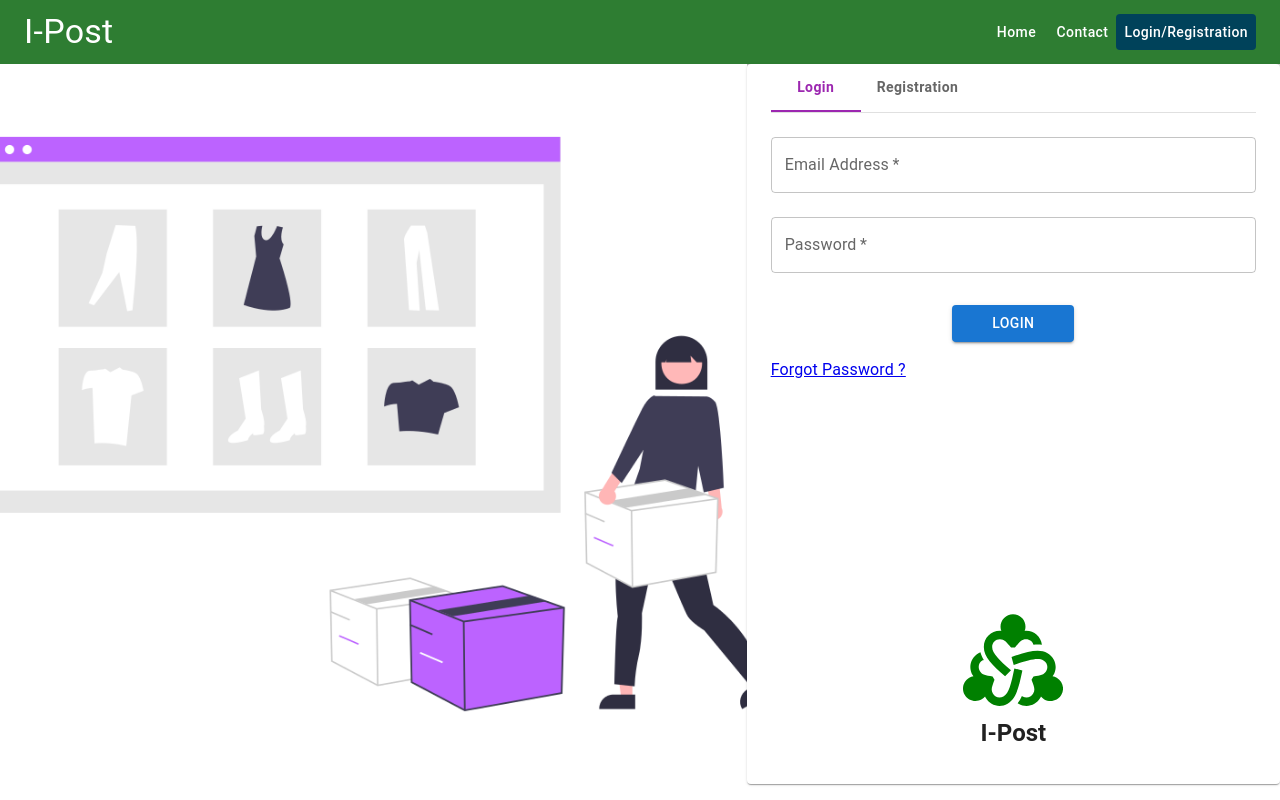
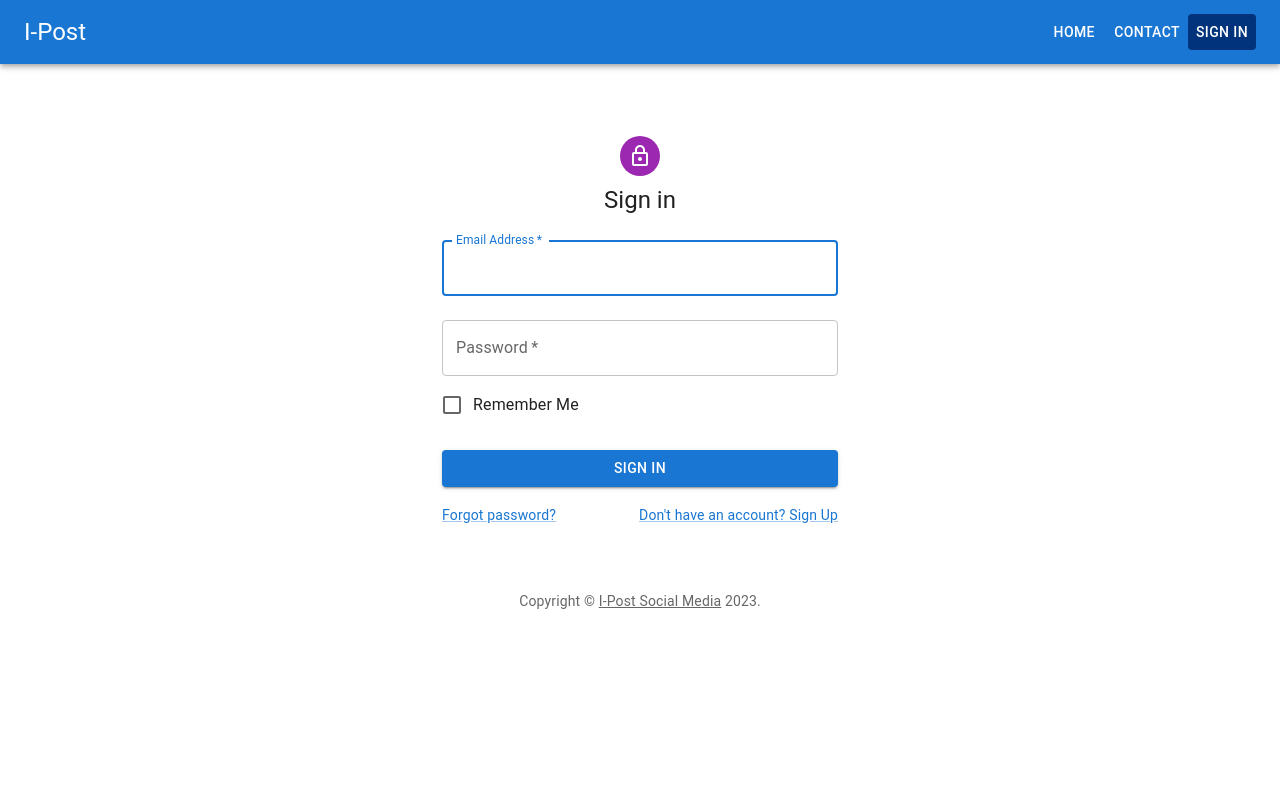
Before and after one commit to Dexios102/mini-facebook, a React (Create React App) app in the folder frontend/: page /login in a window 1280 px wide. Built offline with nearby package versions, Linux system fonts and the light colour scheme.

Commit message:
jan29update

```diff
--- a/frontend/src/App.js
+++ b/frontend/src/App.js
@@ -1,5 +1,6 @@
 import { BrowserRouter, Navigate, Route, Routes } from "react-router-dom";
-import LoginReg from "./pages/auth/LoginReg";
+import UserLogin from "./pages/auth/UserLogin";
+import Registration from "./pages/auth/Registration";
 import ResetPassword from "./pages/auth/ResetPassword";
 import SendPasswordResetEmail from "./pages/auth/SendPasswordResetEmail";
 import Contact from "./pages/Contact";
@@ -16,7 +17,8 @@
           <Route path="/" element={<Layout />}>
             <Route index element={<Home />} />
             <Route path="contact" element={<Contact />} />
-            <Route path="login" element={!access_token ? <LoginReg /> : <Navigate to="/dashboard" />} />
+            <Route path="login" element={!access_token ? <UserLogin /> : <Navigate to="/dashboard" />} />
+            <Route path="register" element={!access_token ? <Registration /> : <Navigate to="/login" />} />
             <Route path="sendpasswordresetemail" element={<SendPasswordResetEmail />} />
             <Route path="api/user/reset/:id/:token" element={<ResetPassword />} />
           </Route>
--- a/frontend/src/components/Navbar.js
+++ b/frontend/src/components/Navbar.js
@@ -6,15 +6,15 @@
   const { access_token } = getToken()
   return <>
     <Box sx={{ flexGrow: 1 }}>
-      <AppBar position="static" color="success">
+      <AppBar position="static" color="primary">
         <Toolbar>
-          <Typography variant='h4' component="div" sx={{ flexGrow: 1 }}>I-Post</Typography>
+          <Typography variant='h5' component="div" sx={{ flexGrow: 1 }}>I-Post</Typography>
 
-          <Button component={NavLink} to='/' style={({ isActive }) => { return { backgroundColor: isActive ? '#00425A' : '' } }} sx={{ color: 'white', textTransform: 'none' }}>Home</Button>
+          <Button component={NavLink} to='/' style={({ isActive }) => { return { backgroundColor: isActive ? '#00337C' : '' } }} sx={{ color: 'white', textTransform: 'uppercase' }}>Home</Button>
 
-          <Button component={NavLink} to='/contact' style={({ isActive }) => { return { backgroundColor: isActive ? '#00425A' : '' } }} sx={{ color: 'white', textTransform: 'none' }}>Contact</Button>
+          <Button component={NavLink} to='/contact' style={({ isActive }) => { return { backgroundColor: isActive ? '#00337C' : '' } }} sx={{ color: 'white', textTransform: 'uppercase' }}>Contact</Button>
 
-          {access_token ? <Button component={NavLink} to='/dashboard' style={({ isActive }) => { return { backgroundColor: isActive ? '#00425A' : '' } }} sx={{ color: 'white', textTransform: 'none' }}>Dashboard</Button> : <Button component={NavLink} to='/login' style={({ isActive }) => { return { backgroundColor: isActive ? '#00425A' : '' } }} sx={{ color: 'white', textTransform: 'none' }}>Login/Registration</Button>}
+          {access_token ? <Button component={NavLink} to='/dashboard' style={({ isActive }) => { return { backgroundColor: isActive ? '#00425A' : '' } }} sx={{ color: 'white', textTransform: 'none' }}>Dashboard</Button> : <Button component={NavLink} to='/login' style={({ isActive }) => { return { backgroundColor: isActive ? '#00337C' : '' } }} sx={{ color: 'white', textTransform: 'uppercase' }}>Sign in</Button>}
 
         </Toolbar>
       </AppBar>
--- a/frontend/src/pages/auth/LoginReg.js
+++ /dev/null
@@ -1,61 +0,0 @@
-import { Grid, Card, Tabs, Typography, Tab, Box } from '@mui/material';
-import { useState } from 'react';
-import Pic1 from '../../images/pic1.png'
-import Registration from './Registration';
-import UserLogin from './UserLogin';
-import Diversity2Icon from '@mui/icons-material/Diversity2';
-
-const TabPanel = (props) => {
-  const { children, value, index } = props;
-  return (
-    <div role='tabpanel' hidden={value !== index}>
-      {
-        value === index && (
-          <Box>{children}</Box>
-        )
-      }
-    </div>
-  )
-}
-const LoginReg = () => {
-  const [value, setValue] = useState(0);
-  const handleChange = (event, newValue) => {
-    setValue(newValue);
-  }
-  return <>
-    <Grid container sx={{ height: '90vh' }}>
-      <Grid item lg={7} sm={5} sx={{
-        backgroundImage: `url(${Pic1})`,
-        backgroundRepeat: 'no-repeat',
-        backgroundSize: 'cover',
-        backgroundPosition: 'center',
-        display: { xs: 'none', sm: 'block' }
-      }}>
-      </Grid>
-      <Grid item lg={5} sm={7} xs={12}>
-        <Card sx={{ width: '100%', height: '100%' }}>
-          <Box sx={{ mx: 3, height: 530 }}>
-            <Box sx={{ borderBottom: 1, borderColor: 'divider' }}>
-              <Tabs value={value} textColor='secondary' indicatorColor='secondary' onChange={handleChange}>
-                <Tab label='Login' sx={{ textTransform: 'none', fontWeight: 'bold' }}></Tab>
-                <Tab label='Registration' sx={{ textTransform: 'none', fontWeight: 'bold' }}></Tab>
-              </Tabs>
-            </Box>
-            <TabPanel value={value} index={0}>
-              <UserLogin />
-            </TabPanel>
-            <TabPanel value={value} index={1}>
-              <Registration />
-            </TabPanel>
-          </Box>
-          <Box textAlign='center' sx={{ mt: 2 }}>
-            <Diversity2Icon sx={{ color: 'green', fontSize: 100 }} />
-            <Typography variant='h5' sx={{ fontWeight: 'bold' }}>I-Post</Typography>
-          </Box>
-        </Card>
-      </Grid>
-    </Grid>
-  </>;
-};
-
-export default LoginReg;
--- a/frontend/src/pages/auth/Registration.js
+++ b/frontend/src/pages/auth/Registration.js
@@ -1,60 +1,131 @@
-import { TextField, FormControlLabel, Checkbox, Button, Box, Alert, Typography } from '@mui/material';
-import { useState } from 'react';
-import { useNavigate } from 'react-router-dom';
-import { useRegisterUserMutation } from '../../services/userAuthApi'
-import { storeToken } from '../../services/LocalStorageService';
+import * as React from 'react';
+import Avatar from '@mui/material/Avatar';
+import Button from '@mui/material/Button';
+import CssBaseline from '@mui/material/CssBaseline';
+import TextField from '@mui/material/TextField';
+import FormControlLabel from '@mui/material/FormControlLabel';
+import Checkbox from '@mui/material/Checkbox';
+import Link from '@mui/material/Link';
+import Grid from '@mui/material/Grid';
+import Box from '@mui/material/Box';
+import LockOutlinedIcon from '@mui/icons-material/LockOutlined';
+import Typography from '@mui/material/Typography';
+import Container from '@mui/material/Container';
+import { createTheme, ThemeProvider } from '@mui/material/styles';
 
-const Registration = () => {
-  const [server_error, setServerError] = useState({})
-  const navigate = useNavigate();
-  const [registerUser, { isLoading }] = useRegisterUserMutation()
-  const handleSubmit = async (e) => {
-    e.preventDefault();
-    const data = new FormData(e.currentTarget);
-    const actualData = {
-      name: data.get('name'),
+function Copyright(props) {
+  return (
+    <Typography variant="body2" color="text.secondary" align="center" {...props}>
+      {'Copyright © '}
+      <Link color="inherit" href="https://mui.com/">
+        Your Website
+      </Link>{' '}
+      {new Date().getFullYear()}
+      {'.'}
+    </Typography>
+  );
+}
+
+const theme = createTheme();
+
+export default function SignUp() {
+  const handleSubmit = (event) => {
+    event.preventDefault();
+    const data = new FormData(event.currentTarget);
+    console.log({
       email: data.get('email'),
       password: data.get('password'),
-      password2: data.get('password2'),
-      tc: data.get('tc'),
-    }
-    const res = await registerUser(actualData)
-    if (res.error) {
-      // console.log(typeof (res.error.data.errors))
-      // console.log(res.error.data.errors)
-      setServerError(res.error.data.errors)
-    }
-    if (res.data) {
-      console.log(typeof (res.data))
-      console.log(res.data)
-      storeToken(res.data.token)
-      navigate('/dashboard')
-    }
-  }
-  return <>
-    {/* {server_error.non_field_errors ? console.log(server_error.non_field_errors[0]) : ""}
-    {server_error.name ? console.log(server_error.name[0]) : ""}
-    {server_error.email ? console.log(server_error.email[0]) : ""}
-    {server_error.password ? console.log(server_error.password[0]) : ""}
-    {server_error.password2 ? console.log(server_error.password2[0]) : ""}
-    {server_error.tc ? console.log(server_error.tc[0]) : ""} */}
-    <Box component='form' noValidate sx={{ mt: 1 }} id='registration-form' onSubmit={handleSubmit}>
-      <TextField margin='normal' required fullWidth id='name' name='name' label='Name' />
-      {server_error.name ? <Typography style={{ fontSize: 12, color: 'red', paddingLeft: 10 }}>{server_error.name[0]}</Typography> : ""}
-      <TextField margin='normal' required fullWidth id='email' name='email' label='Email Address' />
-      {server_error.email ? <Typography style={{ fontSize: 12, color: 'red', paddingLeft: 10 }}>{server_error.email[0]}</Typography> : ""}
-      <TextField margin='normal' required fullWidth id='password' name='password' label='Password' type='password' />
-      {server_error.password ? <Typography style={{ fontSize: 12, color: 'red', paddingLeft: 10 }}>{server_error.password[0]}</Typography> : ""}
-      <TextField margin='normal' required fullWidth id='password2' name='password2' label='Confirm Password' type='password' />
-      {server_error.password2 ? <Typography style={{ fontSize: 12, color: 'red', paddingLeft: 10 }}>{server_error.password2[0]}</Typography> : ""}
-      <FormControlLabel control={<Checkbox value={true} color="primary" name="tc" id="tc" />} label="I agree to term and condition." />
-      {server_error.tc ? <span style={{ fontSize: 12, color: 'red', paddingLeft: 10 }}>{server_error.tc[0]}</span> : ""}
-      <Box textAlign='center'>
-        <Button type='submit' variant='contained' sx={{ mt: 3, mb: 2, px: 5 }}>Join</Button>
-      </Box>
-      {server_error.non_field_errors ? <Alert severity='error'>{server_error.non_field_errors[0]}</Alert> : ''}
-    </Box>
-  </>;
-};
+    });
+  };
 
-export default Registration;
+  return (
+    <ThemeProvider theme={theme}>
+      <Container component="main" maxWidth="xs">
+        <CssBaseline />
+        <Box
+          sx={{
+            marginTop: 8,
+            display: 'flex',
+            flexDirection: 'column',
+            alignItems: 'center',
+          }}
+        >
+          <Avatar sx={{ m: 1, bgcolor: 'secondary.main' }}>
+            <LockOutlinedIcon />
+          </Avatar>
+          <Typography component="h1" variant="h5">
+            Sign up
+          </Typography>
+          <Box component="form" noValidate onSubmit={handleSubmit} sx={{ mt: 3 }}>
+            <Grid container spacing={2}>
+              <Grid item xs={12} sm={6}>
+                <TextField
+                  autoComplete="given-name"
+                  name="firstName"
+                  required
+                  fullWidth
+                  id="firstName"
+                  label="First Name"
+                  autoFocus
+                />
+              </Grid>
+              <Grid item xs={12} sm={6}>
+                <TextField
+                  required
+                  fullWidth
+                  id="lastName"
+                  label="Last Name"
+                  name="lastName"
+                  autoComplete="family-name"
+                />
+              </Grid>
+              <Grid item xs={12}>
+                <TextField
+                  required
+                  fullWidth
+                  id="email"
+                  label="Email Address"
+                  name="email"
+                  autoComplete="email"
+                />
+              </Grid>
+              <Grid item xs={12}>
+                <TextField
+                  required
+                  fullWidth
+                  name="password"
+                  label="Password"
+                  type="password"
+                  id="password"
+                  autoComplete="new-password"
+                />
+              </Grid>
+              <Grid item xs={12}>
+                <FormControlLabel
+                  control={<Checkbox value="allowExtraEmails" color="primary" />}
+                  label="I want to receive inspiration, marketing promotions and updates via email."
+                />
+              </Grid>
+            </Grid>
+            <Button
+              type="submit"
+              fullWidth
+              variant="contained"
+              sx={{ mt: 3, mb: 2 }}
+            >
+              Sign Up
+            </Button>
+            <Grid container justifyContent="flex-end">
+              <Grid item>
+                <Link href="#" variant="body2">
+                  Already have an account? Sign in
+                </Link>
+              </Grid>
+            </Grid>
+          </Box>
+        </Box>
+        <Copyright sx={{ mt: 5 }} />
+      </Container>
+    </ThemeProvider>
+  );
+}
--- a/frontend/src/pages/auth/UserLogin.js
+++ b/frontend/src/pages/auth/UserLogin.js
@@ -1,15 +1,41 @@
-import { TextField, Button, Box, Alert, Typography, CircularProgress } from '@mui/material';
+import * as React from 'react';
+import Avatar from '@mui/material/Avatar';
+import Button from '@mui/material/Button';
+import CssBaseline from '@mui/material/CssBaseline';
+import TextField from '@mui/material/TextField';
+import FormControlLabel from '@mui/material/FormControlLabel';
+import Checkbox from '@mui/material/Checkbox';
+import Link from '@mui/material/Link';
+import Grid from '@mui/material/Grid';
+import Box from '@mui/material/Box';
+import LockOutlinedIcon from '@mui/icons-material/LockOutlined';
+import Typography from '@mui/material/Typography';
+import Container from '@mui/material/Container';
+import { createTheme, ThemeProvider } from '@mui/material/styles';
 import { useEffect, useState } from 'react';
 import { useDispatch } from 'react-redux';
-import { NavLink, useNavigate } from 'react-router-dom';
+import { useNavigate } from 'react-router-dom';
 import { setUserToken } from '../../features/authSlice';
 import { getToken, storeToken } from '../../services/LocalStorageService';
 import { useLoginUserMutation } from '../../services/userAuthApi';
 
+function Copyright(props) {
+  return (
+    <Typography variant="body2" color="text.secondary" align="center" {...props}>
+      {'Copyright © '}
+      <Link color="inherit" href="https://mui.com/">
+        I-Post Social Media
+      </Link>{' '}
+      {new Date().getFullYear()}
+      {'.'}
+    </Typography>
+  );
+}
+const theme = createTheme();
   const UserLogin = () => {
     const [server_error, setServerError] = useState({})
     const navigate = useNavigate();
-  const [loginUser, { isLoading }] = useLoginUserMutation()
+    const [loginUser] = useLoginUserMutation()
     const dispatch = useDispatch()
     const handleSubmit = async (e) => {
       e.preventDefault();
@@ -20,13 +46,9 @@
       }
       const res = await loginUser(actualData)
       if (res.error) {
-      // console.log(typeof (res.error.data.errors))
-      // console.log(res.error.data.errors)
         setServerError(res.error.data.errors)
       }
       if (res.data) {
-      // console.log(typeof (res.data))
-      // console.log(res.data)
         storeToken(res.data.token)
         let { access_token } = getToken()
         dispatch(setUserToken({ access_token: access_token }))
@@ -38,23 +60,80 @@
       dispatch(setUserToken({ access_token: access_token }))
     }, [access_token, dispatch])
 
-
-  return <>
+  return (
+    <ThemeProvider theme={theme}>
+      <Container component="main" maxWidth="xs">
+        <CssBaseline />
+        <Box
+          sx={{
+            marginTop: 8,
+            display: 'flex',
+            flexDirection: 'column',
+            alignItems: 'center',
+          }}
+        >
+          <Avatar sx={{ m: 1, bgcolor: 'secondary.main' }}>
+            <LockOutlinedIcon />
+          </Avatar>
+          <Typography component="h1" variant="h5">
+            Sign in
+          </Typography>
           {server_error.non_field_errors ? console.log(server_error.non_field_errors[0]) : ""}
           {server_error.email ? console.log(server_error.email[0]) : ""}
           {server_error.password ? console.log(server_error.password[0]) : ""}
-    <Box component='form' noValidate sx={{ mt: 1 }} id='login-form' onSubmit={handleSubmit}>
-      <TextField margin='normal' required fullWidth id='email' name='email' label='Email Address' />
+          <Box component="form" onSubmit={handleSubmit} id='login-form' noValidate sx={{ mt: 1 }}>
+            <TextField
+              margin="normal"
+              required
+              fullWidth
+              id="email"
+              label="Email Address"
+              name="email"
+              autoComplete="email"
+              autoFocus
+            />
             {server_error.email ? <Typography style={{ fontSize: 12, color: 'red', paddingLeft: 10 }}>{server_error.email[0]}</Typography> : ""}
-      <TextField margin='normal' required fullWidth id='password' name='password' label='Password' type='password' />
+            <TextField
+              margin="normal"
+              required
+              fullWidth
+              name="password"
+              label="Password"
+              type="password"
+              id="password"
+              autoComplete="current-password"
+            />
             {server_error.password ? <Typography style={{ fontSize: 12, color: 'red', paddingLeft: 10 }}>{server_error.password[0]}</Typography> : ""}
-      <Box textAlign='center'>
-        {isLoading ? <CircularProgress /> : <Button type='submit' variant='contained' sx={{ mt: 3, mb: 2, px: 5 }}>Login</Button>}
+            <FormControlLabel
+              control={<Checkbox value="remember" color="primary" />}
+              label="Remember Me"
+            />
+            <Button
+              type="submit"
+              fullWidth
+              variant="contained"
+              sx={{ mt: 3, mb: 2 }}
+            >
+              Sign In
+            </Button>
+            <Grid container>
+              <Grid item xs>
+                <Link href="/sendpasswordresetemail" variant="body2">
+                  Forgot password?
+                </Link>
+              </Grid>
+              <Grid item>
+                <Link href="#" variant="body2">
+                  {"Don't have an account? Sign Up"}
+                </Link>
+              </Grid>
+            </Grid>
           </Box>
-      <NavLink to='/sendpasswordresetemail' >Forgot Password ?</NavLink>
-      {server_error.non_field_errors ? <Alert severity='error'>{server_error.non_field_errors[0]}</Alert> : ''}
         </Box>
-  </>;
-};
+        <Copyright sx={{ mt: 8, mb: 4 }} />
+      </Container>
+    </ThemeProvider>
+  );
+}
 
 export default UserLogin;
```
Lines whose indentation alone changed are shown as unchanged.
